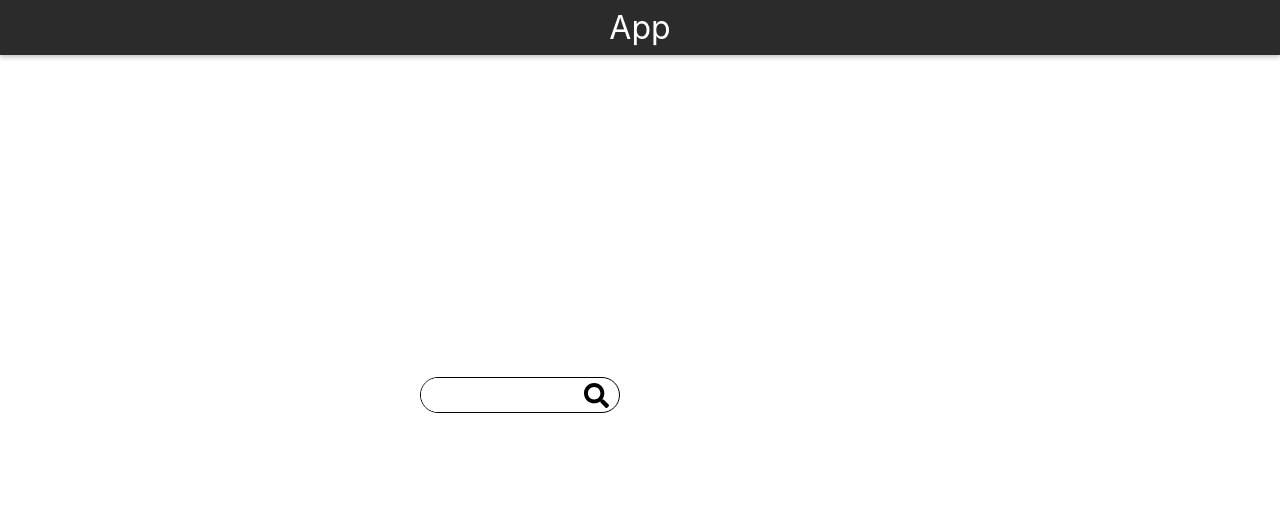
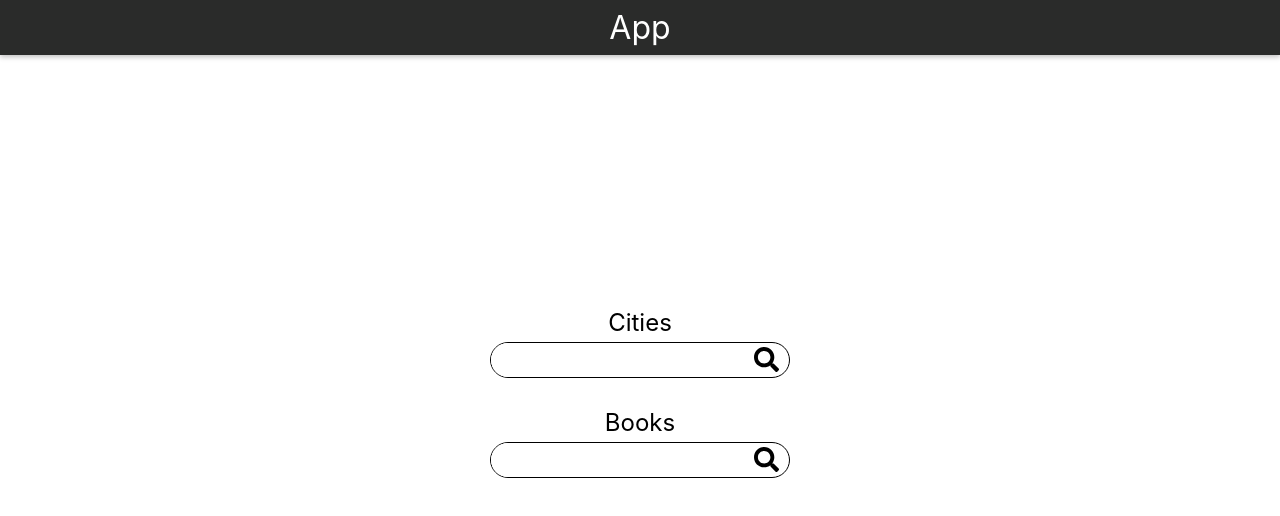
Before and after one commit to HamzaKV/happin-code-challenge-react, a React (Create React App) app: page / in a window 1280 px wide. Shown: the top 516 px of the page. Built offline with nearby package versions, Linux system fonts and the light colour scheme.

Commit message:
added stores, and completed ui

```diff
--- /dev/null
+++ b/src/components/atoms/ContextComposer.tsx
@@ -0,0 +1,19 @@
+
+const ContextComposer = (ChildComponent: any, ContextComponents: any[]) =>
+    compose(ChildComponent, ContextComponents);
+
+const compose: any = (ChildComponent: any, ContextComponents: any[]) => {
+    const Contexts = ContextComponents;
+    const Context = Contexts.pop();
+
+    return ContextComponents.length === 0
+        ? ChildComponent
+        : compose(
+            <Context>
+                <ChildComponent />
+            </Context>,
+            Contexts
+        );
+};
+
+export default ContextComposer;
--- a/src/components/index.ts
+++ b/src/components/index.ts
@@ -17,6 +17,7 @@ export { default as Text } from './atoms/Text';
 export { default as Page } from './atoms/Page';
 export { default as Section } from './atoms/Section';
 export { default as ScrollDiv } from './atoms/ScrollDiv';
+export { default as ContextComposer} from './atoms/ContextComposer';
 
 export { default as Button } from './molecules/Button';
 export { default as Card } from './molecules/Card';
--- a/src/components/molecules/AutoComplete/index.tsx
+++ b/src/components/molecules/AutoComplete/index.tsx
@@ -1,4 +1,4 @@
-import { useState } from 'react';
+import { useEffect, useState } from 'react';
 import Text from '../../atoms/Text';
 import {
     default as IconInputText,
@@ -6,7 +6,7 @@ import {
 } from '../IconInputText';
 import styles from './styles.module.css';
 
-type TItem = { label: string; value: string; [key: string]: string | number };
+type TItem = string;
 
 export interface IProps
     extends Omit<IconInputTextProps, 'initialValue' | 'onFocusOut'> {
@@ -17,6 +17,7 @@ export interface IProps
     name: string;
     onFocusOut?: (name: string, value?: TItem) => void;
     handleItems?: (value?: TItem) => void;
+    ItemComponent?: any;
 }
 
 const AutoComplete = ({
@@ -30,18 +31,17 @@ const AutoComplete = ({
     color,
     onFocusOut,
     handleItems,
+    ItemComponent,
     ...other
 }: IProps) => {
-    const [value, setValue] = useState(initialValue);
+    const [value, setValue] = useState(initialValue ?? '');
     const [show, setShow] = useState(false);
-    const [index, setIndex] = useState(-2);
+    const [index, setIndex] = useState(-1);
     const [mouseOverItems, setMouseOverItems] = useState(false);
 
     const filterItems = items.filter((item) => {
-        if (value?.value) {
-            return item.value
-                .toUpperCase()
-                .startsWith(value?.value.toUpperCase());
+        if (value) {
+            return item.toUpperCase().startsWith(value?.toUpperCase());
         }
         return item;
     });
@@ -60,11 +60,7 @@ const AutoComplete = ({
                 // eslint-disable-next-line no-case-declarations
                 const item = index === -1 ? value : filterItems[index];
                 setValue(item);
-                if (handleChange)
-                    handleChange({
-                        label: capitalizing(item?.label ?? ''),
-                        value: item?.value.toLowerCase() ?? '',
-                    });
+                if (handleChange) handleChange(item);
                 setShow(false);
                 setIndex(-2);
                 break;
@@ -76,11 +72,7 @@ const AutoComplete = ({
         if (!mouseOverItems) {
             setShow(false);
         }
-        if (onFocusOut)
-            onFocusOut(name, {
-                label: capitalizing(value?.label ?? ''),
-                value: value?.value.toLowerCase() ?? '',
-            });
+        if (onFocusOut) onFocusOut(name, value);
     };
 
     const handleItemClick = (item: any) => {
@@ -89,6 +81,11 @@ const AutoComplete = ({
         setShow(false);
         setIndex(-2);
     };
+
+    useEffect(() => {
+        if (value.length >= 3) setShow(true);
+        else setShow(false);
+    }, [value]);
 
     return (
         <div
@@ -99,27 +96,19 @@ const AutoComplete = ({
                 {...other}
                 icon='search'
                 label={label}
-                initialValue={value?.label}
+                initialValue={value}
                 name={name}
                 onFocusOut={handleBlur}
                 onFocus={() => {
-                    setShow(true);
+                    if (value.length >= 3) setShow(true);
                 }}
                 onKeyDown={handleKeyDown}
                 labelColor={labelColor}
                 helperColor={helperColor}
                 color={color}
                 onInputChange={(v) => {
-                    setValue({
-                        label: v ?? '',
-                        value: v ?? '',
-                    });
-                    setShow(true);
-                    if (handleItems && filterItems.length < 1)
-                        handleItems({
-                            label: v ?? '',
-                            value: v ?? '',
-                        });
+                    setValue(v ?? '');
+                    if (handleItems && filterItems.length < 1) handleItems(v);
                 }}
             />
             <div
@@ -151,7 +140,11 @@ const AutoComplete = ({
                                     index === key ? '#e9e9e9' : 'white',
                             }}
                         >
-                            {item.label}
+                            {ItemComponent ? (
+                                <ItemComponent item={item} />
+                            ) : (
+                                item
+                            )}
                         </div>
                     ))}
             </div>
@@ -159,15 +152,4 @@ const AutoComplete = ({
     );
 };
 
-const capitalizing = (str: string) => {
-    const arr = str.split(' ');
-    const tmp = [];
-
-    for (const word of arr) {
-        tmp.push(word.charAt(0).toUpperCase() + word.slice(1));
-    }
-
-    return tmp.join(' ');
-};
-
 export default AutoComplete;
--- a/src/components/pages/Home.tsx
+++ b/src/components/pages/Home.tsx
@@ -1,19 +1,48 @@
-import { Page, Section, Container, AutoComplete } from '../';
+import { Page, Section, Container, AutoComplete, Text } from '../';
+import { useBooks } from '../..//controls/store/books-store';
+import { useCities } from '../../controls/store/cities-store';
 
-const HomePage = () => (
+const HomePage = () => {
+    const books = useBooks();
+    const cities = useCities();
+
+    return (
         <Page>
-        <Section style={{ margin: 'auto 0' }}>
-            <Container style={{ margin: 'auto', width: 200 }}>
+            <Section style={{ margin: 'auto' }}>
+                <Container
+                    style={{
+                        margin: 'auto',
+                        width: 300,
+                        display: 'flex',
+                        justifyContent: 'center',
+                        alignItems: 'center',
+                    }}
+                >
+                    <Text type='t6'>Cities</Text>
+                    <AutoComplete items={cities} name='cities' autoFocus />
+                    <Text type='t6' style={{ marginTop: 25 }}>
+                        Books
+                    </Text>
                     <AutoComplete
-                    items={[
-                        { value: 'Canada', label: 'Canada' },
-                        { value: 'United States', label: 'United States' },
-                    ]}
-                    name='cities'
+                        items={books.map((book) => book.title)}
+                        name='books'
+                        ItemComponent={({ item }: { item: string }) => (
+                            <>
+                                <div>Title: {item}</div>
+                                <div>
+                                    Author: {
+                                        books.find(
+                                            (book) => book.title === item
+                                        )?.author
+                                    }
+                                </div>
+                            </>
+                        )}
                     />
                 </Container>
             </Section>
         </Page>
     );
+};
 
 export default HomePage;
--- /dev/null
+++ b/src/controls/store/books-store.tsx
@@ -0,0 +1,27 @@
+import makeStore from './make-store';
+
+type TState = {
+    title: string;
+    author: string;
+}[];
+
+type TAction = {
+    type: 'seed';
+    payload: any;
+};
+
+const booksReducer = (state: TState, action: TAction): TState => {
+    switch (action.type) {
+        case 'seed':
+            return action.payload;
+        default:
+            return state;
+    }
+};
+
+const [BooksProvider, useBooks, useBooksDispatch] = makeStore<
+    (state: TState, action: TAction) => TState,
+    TState
+        >(booksReducer, []);
+
+export { BooksProvider, useBooks, useBooksDispatch };
--- /dev/null
+++ b/src/controls/store/cities-store.tsx
@@ -0,0 +1,24 @@
+import makeStore from './make-store';
+
+type TState = string[];
+
+type TAction = {
+    type: 'seed';
+    payload: string | string[];
+};
+
+const citiesReducer = (state: TState, action: TAction): TState => {
+    switch (action.type) {
+        case 'seed':
+            return (action.payload as string[]);
+        default:
+            return state;
+    }
+};
+
+const [CitiesProvider, useCities, useCitiesDispatch] = makeStore<
+    (state: TState, action: TAction) => TState,
+    TState
+        >(citiesReducer, []);
+
+export { CitiesProvider, useCities, useCitiesDispatch };
--- a/src/controls/store/make-store.tsx
+++ b/src/controls/store/make-store.tsx
@@ -11,13 +11,13 @@ const makeStore = <R extends Reducer<any, any>, IContext>(
     reducer: R,
     initialState: ReducerState<R>
 ): [
-    React.ReactNode,
+    any,
     () => IContext,
-    () => React.Dispatch<React.ReducerAction<R>> | null
+    () => React.Dispatch<React.ReducerAction<R>>
 ] => {
     type TDispatchContext = React.Dispatch<React.ReducerAction<R>>;
 
-    const dispatchContext = createContext<TDispatchContext | null>(null);
+    const dispatchContext = createContext<TDispatchContext>(() => {});
     const storeContext = createContext<any>(null);
 
     const StoreProvider: FC = ({ children }) => {
--- a/src/screens/Home.tsx
+++ b/src/screens/Home.tsx
@@ -1,7 +1,32 @@
+import { useEffect } from 'react';
 import { HomePage } from '../components';
+import { BooksProvider, useBooksDispatch } from '../controls/store/books-store';
+import {
+    CitiesProvider,
+    useCitiesDispatch,
+} from '../controls/store/cities-store';
+import Strings from '../constants/Strings';
+
+const { cities, books } = Strings;
 
 const Home = () => {
+    const booksDispatch = useBooksDispatch();
+    const citiesDispatch = useCitiesDispatch();
+
+    useEffect(() => {
+        booksDispatch({ type: 'seed', payload: books });
+        citiesDispatch({ type: 'seed', payload: cities });
+    }, []);
+
     return <HomePage />;
 };
 
-export default Home;
+const HomeRoot = () => (
+    <CitiesProvider>
+        <BooksProvider>
+            <Home />
+        </BooksProvider>
+    </CitiesProvider>
+);
+
+export default HomeRoot;
```
Lines whose indentation alone changed are shown as unchanged.
